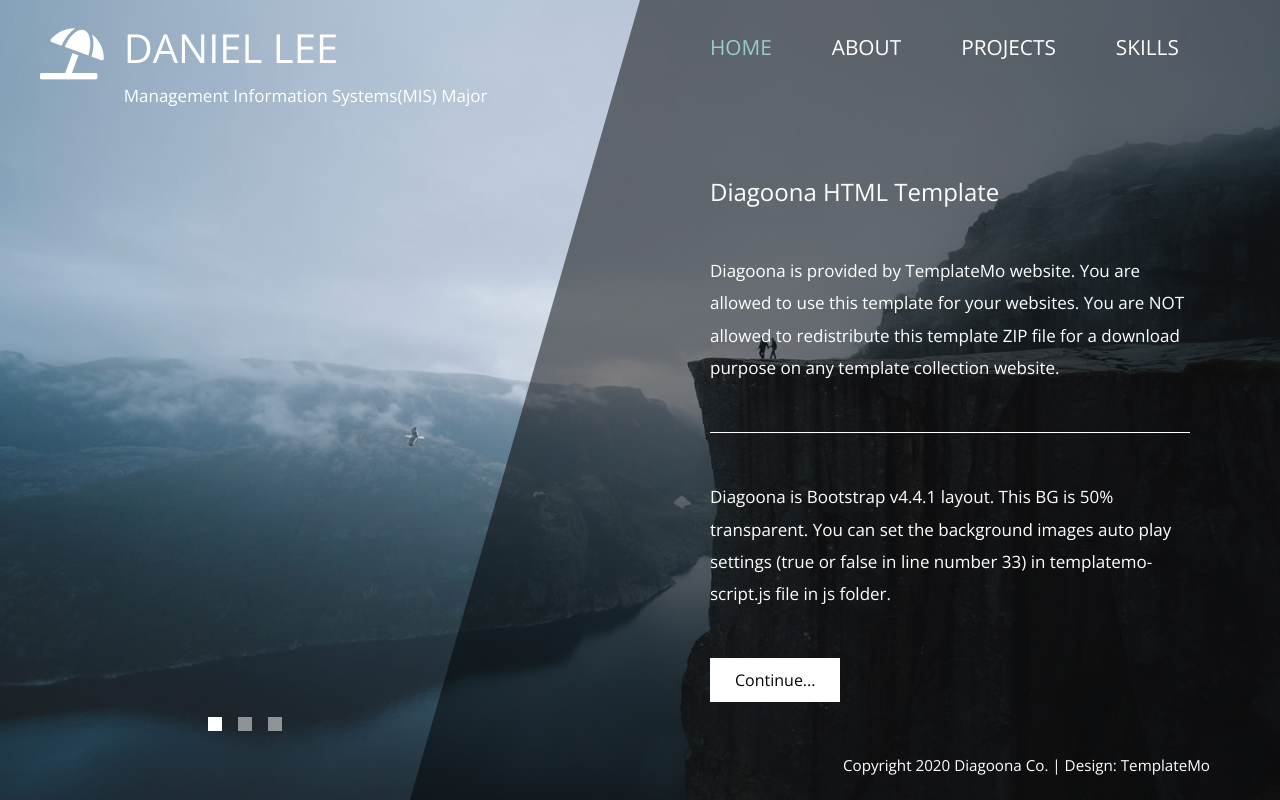
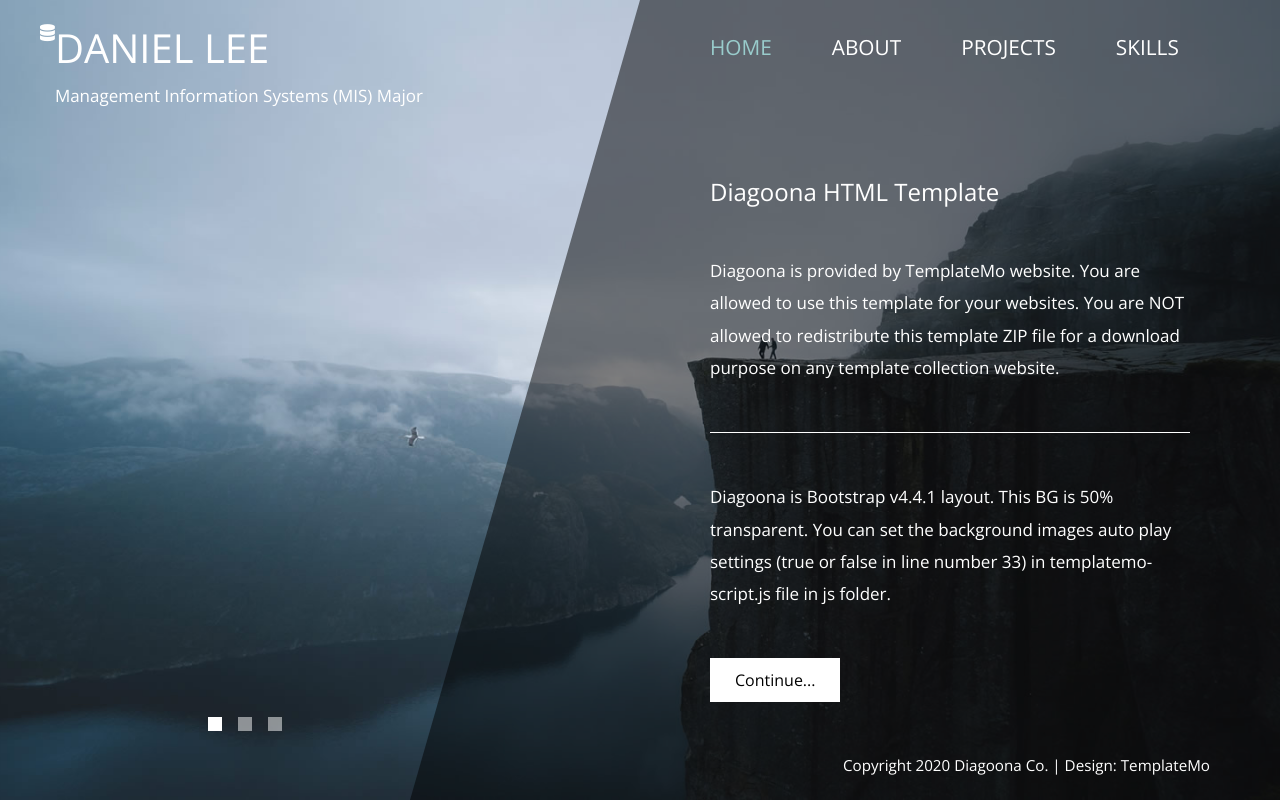
Before and after one commit to danlee77/danlee77.github.io, a plain HTML site: page index.html in a window 1280 px wide. Drawn offline with nearby package versions, Linux system fonts and the light colour scheme.

Commit message:
heading edit v.1

```diff
--- a/index.html
+++ b/index.html
@@ -19,10 +19,10 @@
             <div class="tm-row pt-4">
                 <div class="tm-col-left">
                     <div class="tm-site-header media">
-                        <i class="fas fa-umbrella-beach fa-3x mt-1 tm-logo"></i>
+                        <i class="fas fa-database"></i>
                         <div class="media-body">
                             <h1 class="tm-sitename text-uppercase">Daniel Lee</h1>
-                            <p class="tm-slogon">Management Information Systems(MIS) Major</p>
+                            <p class="tm-slogon">Management Information Systems (MIS) Major</p>
                         </div>
                     </div>
                 </div>
```
